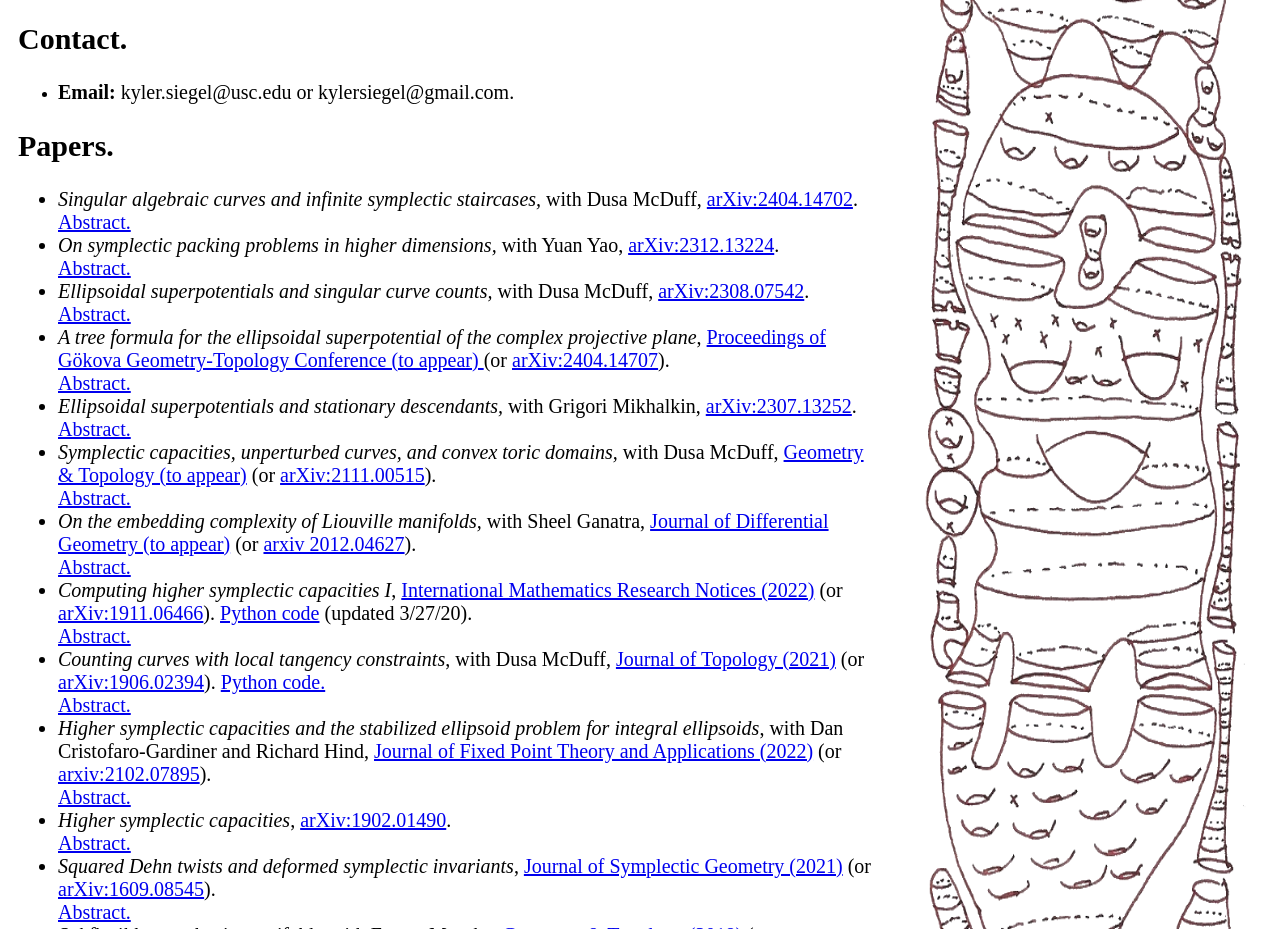
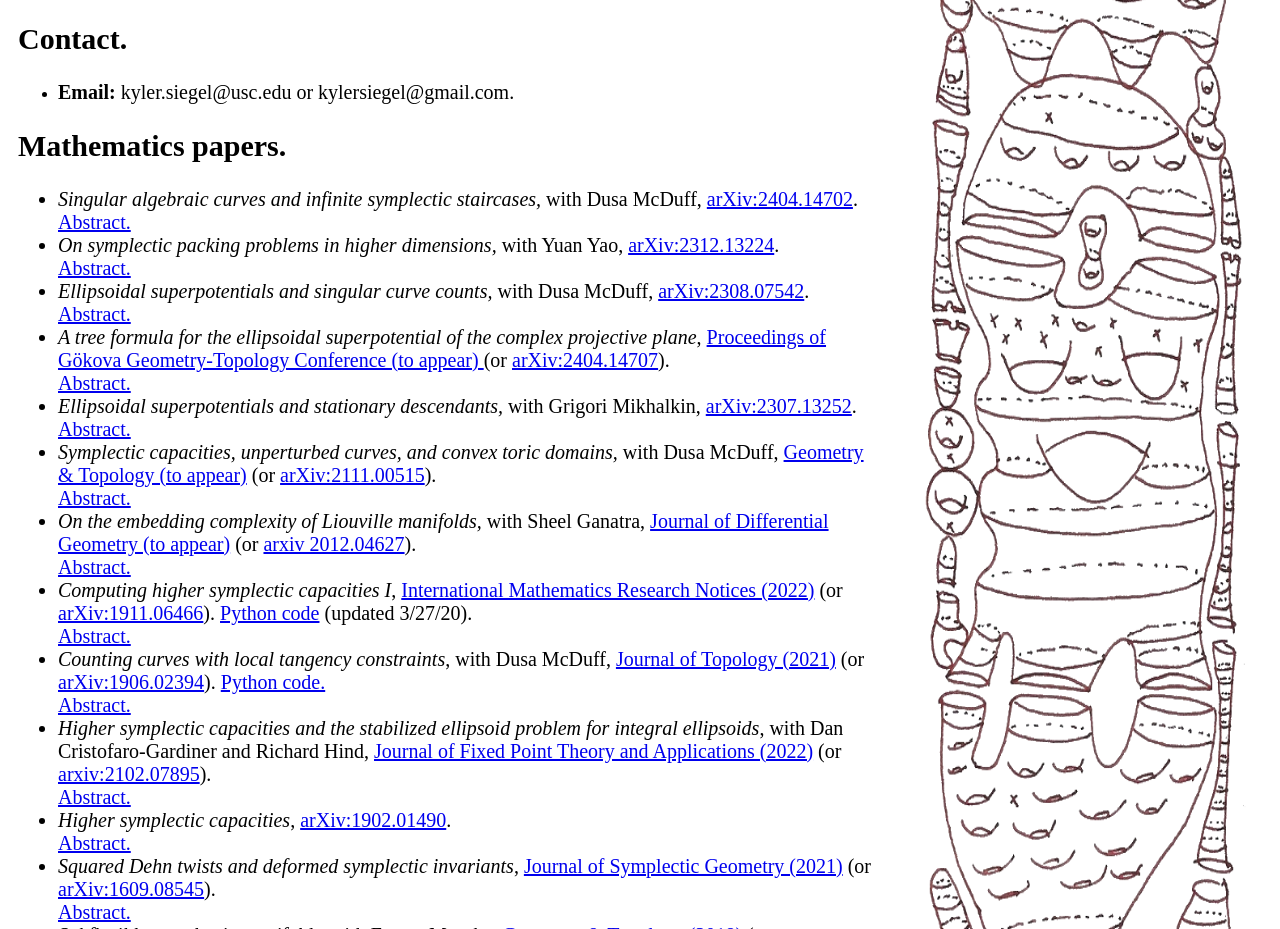
Before and after one commit to kylersiegel/kylersiegel.github.io, a plain HTML site: page index.html in a window 1280 px wide. Shown: the part 780-1709 px from the top of the page. Drawn offline with nearby package versions, Linux system fonts and the light colour scheme; some packages are replaced by stand-ins of ours.

Commit message:
some tweak

```diff
--- a/index.html
+++ b/index.html
@@ -125,7 +125,7 @@ p {
 
 	</ul>
 
-	<h2>  Papers. </h2>
+	<h2>  Mathematics papers. </h2>
 	<ul>
 
 
```
